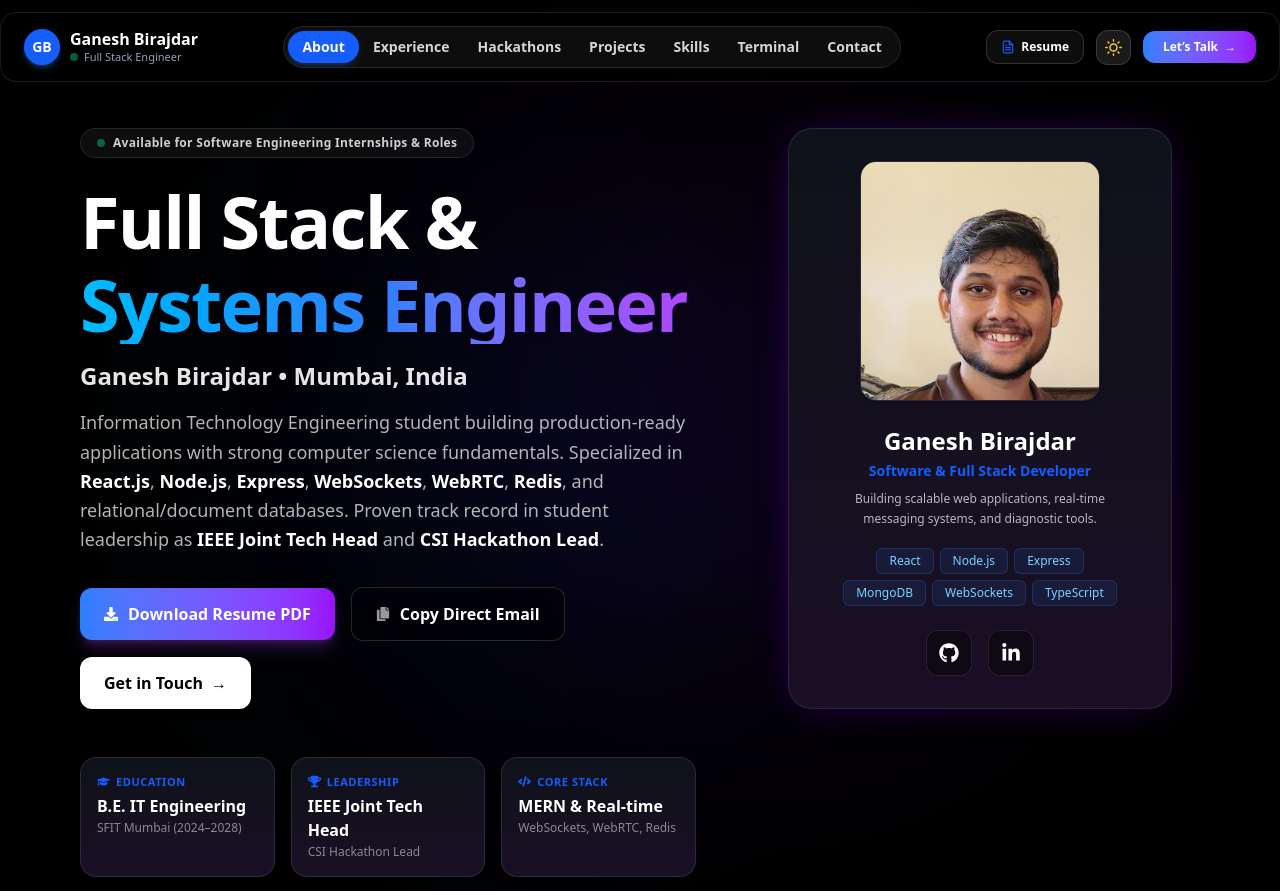
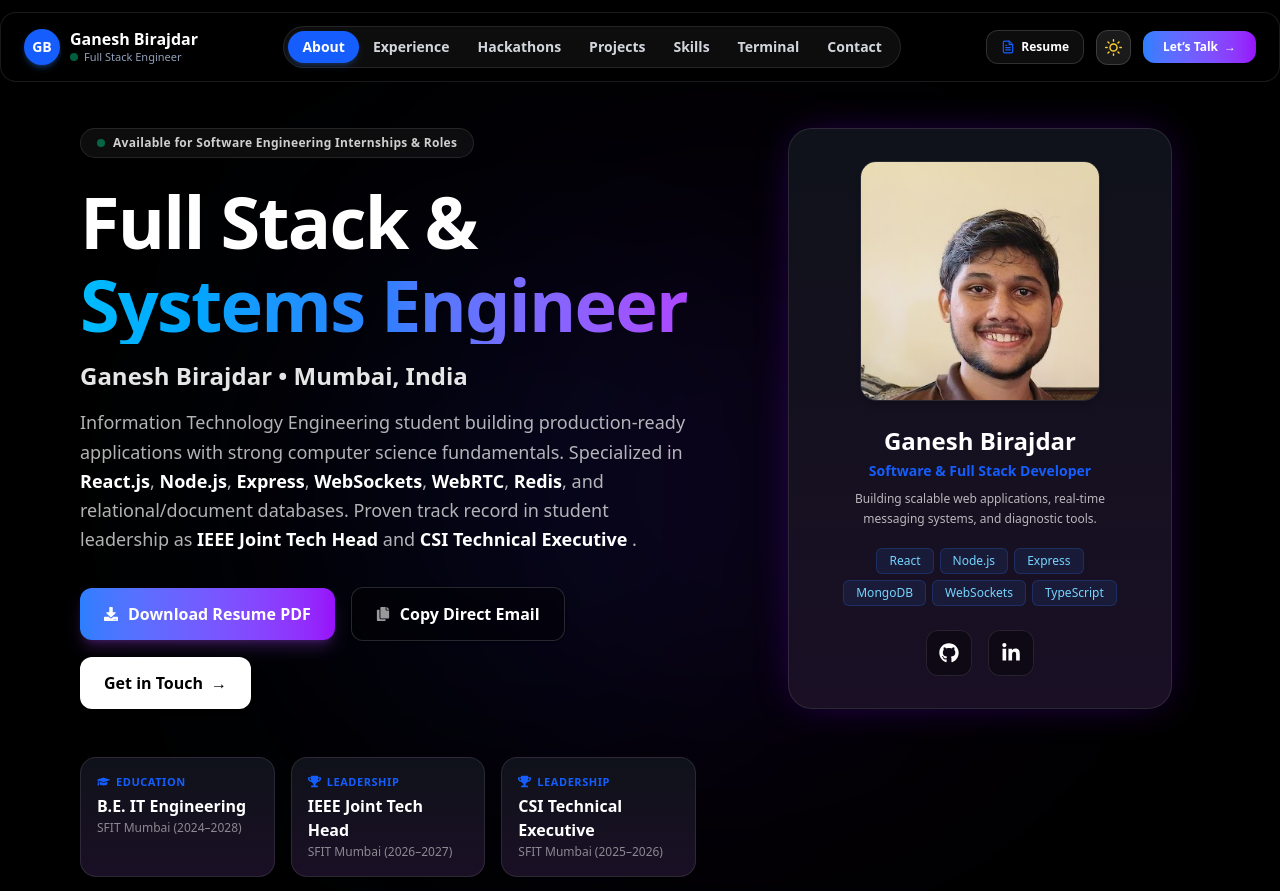
Before and after one commit to ganeshbirajdar286/portfolio, a React (Vite) app in the folder frontend/: page / in a window 1280 px wide. Shown: the top 891 px of the page. Built offline with nearby package versions, Linux system fonts and the light colour scheme.

Commit message:
feat: update Hero component with new leadership roles and enhance styling

```diff
--- a/frontend/src/components/Hero.jsx
+++ b/frontend/src/components/Hero.jsx
@@ -81,7 +81,7 @@ export default function Hero() {
             <strong className={isDark ? "text-white" : "text-slate-900"}>WebRTC</strong>,{" "}
             <strong className={isDark ? "text-white" : "text-slate-900"}>Redis</strong>, and relational/document databases. Proven track record in student leadership as{" "}
             <strong className={isDark ? "text-white" : "text-slate-900"}>IEEE Joint Tech Head</strong> and{" "}
-            <strong className={isDark ? "text-white" : "text-slate-900"}>CSI Hackathon Lead</strong>.
+            <strong className={isDark ? "text-white" : "text-slate-900"}>CSI Technical Executive </strong>.
           </p>
 
           {/* Action Buttons Row */}
@@ -170,7 +170,24 @@ export default function Hero() {
                 IEEE Joint Tech Head
               </h3>
               <p className={`text-xs mt-0.5 ${isDark ? "text-white/50" : "text-slate-500 font-medium"}`}>
-                CSI Hackathon Lead
+                 SFIT Mumbai (2026–2027)
+              </p>
+            </div>
+
+             <div className={`p-4 rounded-2xl border backdrop-blur-md transition text-left ${
+              isDark
+                ? "bg-gradient-to-b from-[#0f121a] to-[#1a0f25] border-white/10 hover:border-purple-500/30 text-white"
+                : "bg-white border-2 border-blue-200/90 shadow-md shadow-blue-500/5 hover:border-blue-400 hover:shadow-lg text-slate-900"
+            }`}>
+              <div className="flex items-center gap-1.5 text-[11px] font-extrabold uppercase tracking-wider text-blue-600 dark:text-purple-400 mb-1">
+                <FaTrophy size={13} />
+                <span>Leadership</span>
+              </div>
+              <h3 className="font-bold text-sm sm:text-base">
+                CSI Technical Executive
+              </h3>
+              <p className={`text-xs mt-0.5 ${isDark ? "text-white/50" : "text-slate-500 font-medium"}`}>
+                 SFIT Mumbai (2025–2026)
               </p>
             </div>
 
```
